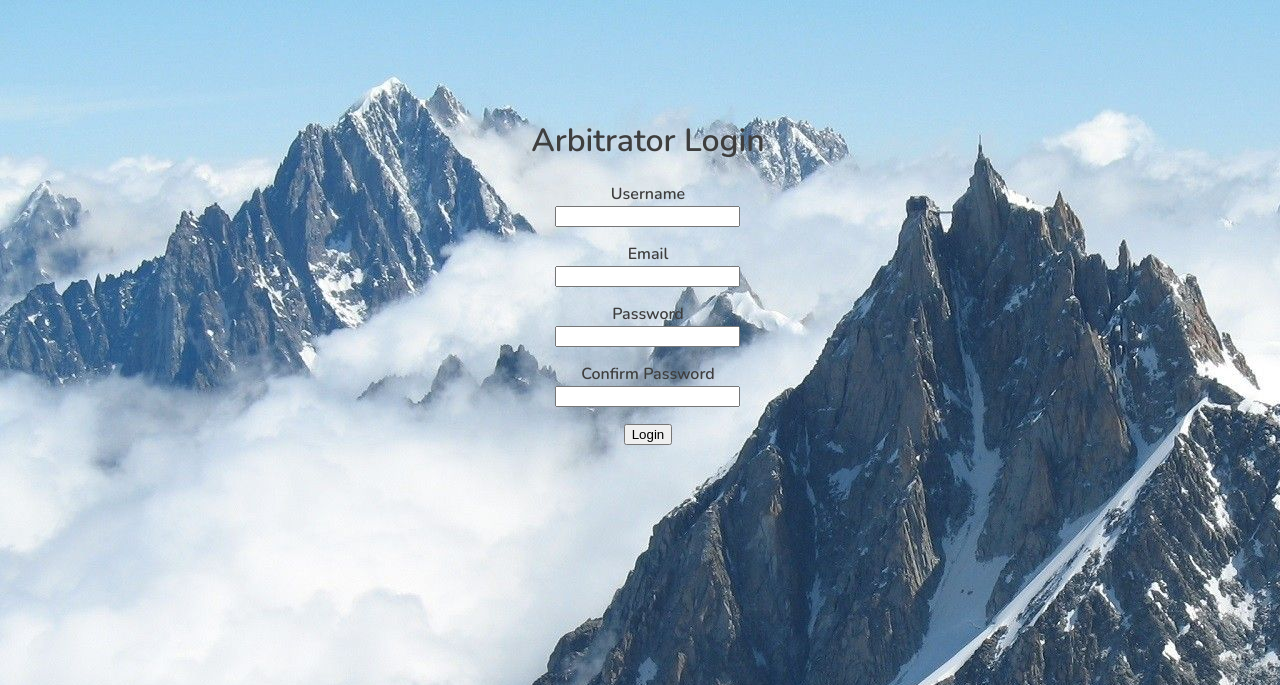
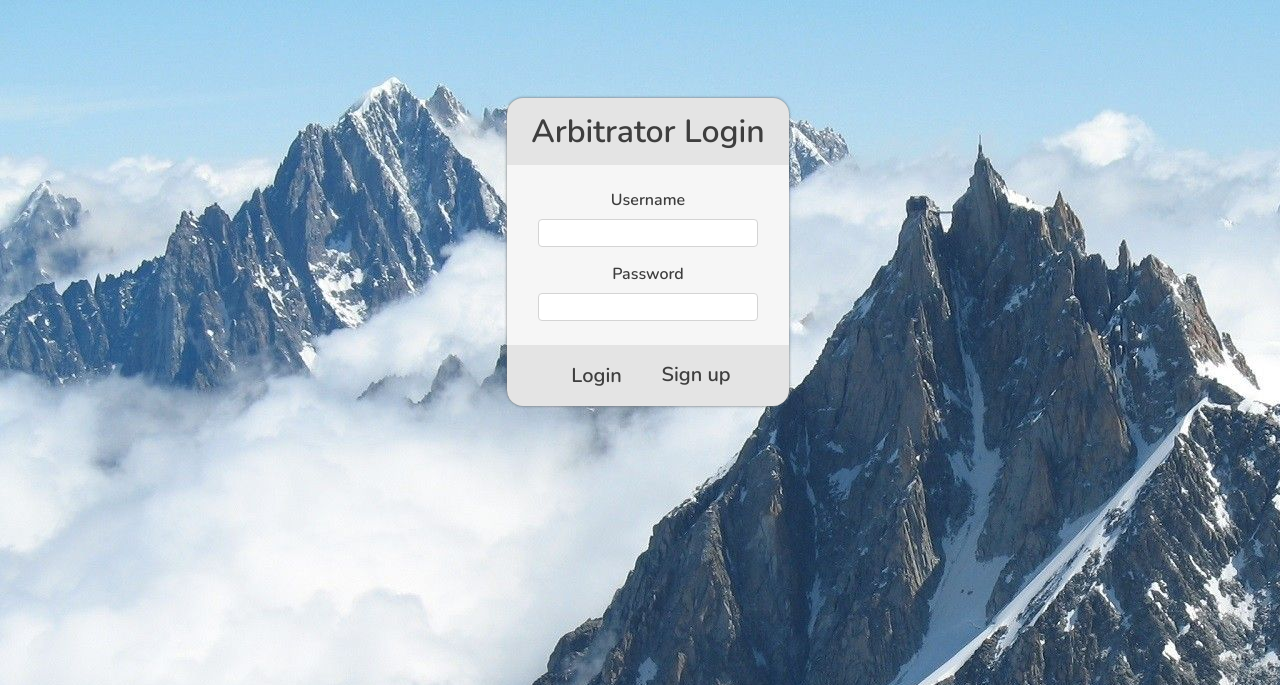
Before and after one commit to Winternight9/Arbitrator, a Django app: page /arbitrator/login/ in a window 1280 px wide. Shown: the top 685 px of the page. Run offline with Django 3.2, Linux system fonts and the light colour scheme.

Commit message:
created loginview and registerview ui

```diff
--- /dev/null
+++ b/arbitrator/forms/LoginForm.py
@@ -0,0 +1,37 @@
+import sys
+
+
+from django import forms
+from django.contrib.auth.forms import AuthenticationForm
+from django.utils.safestring import mark_safe
+
+
+class LoginForm(AuthenticationForm):
+    def __init__(self, *args, **kwargs):
+        super(LoginForm, self).__init__(*args, **kwargs)
+        self.label_suffix = ""
+
+    username = forms.CharField(
+        max_length=14,
+        min_length=1,
+        strip=True,
+        widget=forms.TextInput(
+            attrs={
+                'class': 'input',
+                'id': 'username-field'
+            }
+        ),
+        label=mark_safe("Username</br>"))
+
+    password = forms.CharField(
+        max_length=14,
+        min_length=6,
+        widget=forms.PasswordInput(
+            attrs={
+                'class': 'input',
+                'id': 'password-field'
+            }),
+        label=mark_safe("Password</br>"))
+
+
+sys.modules[__name__] = LoginForm
--- a/arbitrator/forms/RegistrationForm.py
+++ b/arbitrator/forms/RegistrationForm.py
@@ -3,9 +3,10 @@ import sys
 from django import forms
 from django.contrib.auth.models import User
 from django.utils.safestring import mark_safe
+from django.contrib.auth.forms import UserCreationForm
 
 
-class RegistrationForm(forms.Form):
+class RegistrationForm(UserCreationForm):
     def __init__(self, *args, **kwargs):
         super().__init__(*args, **kwargs)
         self.label_suffix = ""
@@ -31,7 +32,7 @@ class RegistrationForm(forms.Form):
         ),
         label=mark_safe("Email</br>"))
 
-    password = forms.CharField(
+    password1 = forms.CharField(
         max_length=14,
         min_length=6,
         widget=forms.PasswordInput(
@@ -41,7 +42,7 @@ class RegistrationForm(forms.Form):
             }),
         label=mark_safe("Password</br>"))
 
-    confirm_password = forms.CharField(
+    password2 = forms.CharField(
         max_length=14,
         min_length=6,
         widget=forms.PasswordInput(
@@ -56,8 +57,8 @@ class RegistrationForm(forms.Form):
         fields = [
             'username',
             'email',
-            'password',
-            'confirm_password'
+            'password1',
+            'password2'
         ]
 
 
--- a/arbitrator/static/css/index.css
+++ b/arbitrator/static/css/index.css
@@ -26,6 +26,7 @@
   font-size: 22px;
   text-decoration: none;
   color: #3e3e3e;
+  cursor: pointer;
 }
 
 .frame {
@@ -40,12 +41,12 @@
 #logo {
   margin: 12px 0;
   font-size: 56px;
+  cursor: default;
 }
 
 #description {
   margin: 8px 0 0 0;
-
-  text-indent: 16%;
+  text-indent: 8%;
   text-align: start;
   padding: 12px 24px;
   background: #f6f6f6;
--- a/arbitrator/static/css/login.css
+++ b/arbitrator/static/css/login.css
@@ -7,3 +7,65 @@
 .center {
   margin: 0 auto;
 }
+
+.frame {
+  text-align: center;
+  background: #e4e4e4;
+  box-shadow: 0 0 3px rgb(104, 104, 104);
+  border-radius: 16px;
+}
+
+#logo {
+  margin: 12px 24px;
+  cursor: default;
+}
+
+.message {
+  font-size: 12px;
+  color: red;
+  cursor: default;
+}
+
+.input {
+  margin-top: 8px;
+  border-radius: 4px;
+  width: 90%;
+  border: solid 1px #d4d4d4;
+  font-size: 16px;
+  padding: 4px;
+}
+
+.input-container {
+  background: #f6f6f6;
+  padding: 8px 24px;
+}
+
+.button {
+  background: none;
+  text-align: center;
+  margin: 16px 0;
+  position: inherit;
+  border-radius: 5px;
+  border: 0;
+  transition: transform 0.2s;
+  font-family: "Nunito", sans-serif;
+  font-size: 20px;
+  color: #3e3e3e;
+}
+
+.button:hover {
+  transform: scale(1.01);
+  cursor: pointer;
+}
+
+.button-frame {
+  display: flex;
+  justify-content: center;
+}
+
+#sign-up {
+  margin-left: 12%;
+  text-decoration: none;
+  color: #3e3e3e;
+  cursor: pointer;
+}
--- a/arbitrator/templates/arbitrator/index.html
+++ b/arbitrator/templates/arbitrator/index.html
@@ -14,7 +14,7 @@
   <div class="container">
     <div class="frame center">
       <h1 id="logo">Arbitrator</h1>
-      <p id="description" style="text-indent:1cm;">
+      <p id="description">
         This application provides a customizable web-based evaluation form with
         data summarization and status reporting. Event organizers can create a
         custom form for their event containing a list of entrants and a set of
@@ -22,7 +22,7 @@
         on ratings. There may optionally be space for entering comments.
       </p>
       <button id="login-button" class="button" type="button">
-        <a class="login" href=" {% url "arbitrator:login" %}">
+        <a class="login" href="{% url "arbitrator:login" %}">
           Login/Signup
         </a>
       </button>
--- a/arbitrator/templates/arbitrator/login.html
+++ b/arbitrator/templates/arbitrator/login.html
@@ -12,13 +12,23 @@
 
 {% block content %}
   <div class="container">
-    <div class="center">
-      <h1>Arbitrator Login</h1>
+    <div class="frame center">
+        <h1 id="logo">Arbitrator Login</h1>
+      {% if messages %}
+        {% for msg in messages %}
+          <p class="message">{{msg}}</p>
+        {% endfor %}
+      {% endif %}
       <form method="POST">
+        <div class="input-container">
           {% csrf_token %}
           {{ form.as_p }}
-          <button type="submit">Login</button>
-      </form>
+        </div>
+        <div class="button-frame">
+          <button class="button" type="submit">Login</button>
+          <a class="button" id="sign-up" href="{% url "arbitrator:registration" %}">Sign up</a>
+        </div>
+        </form>
     </div>
   </div>
 {% endblock %}
--- /dev/null
+++ b/arbitrator/templates/arbitrator/test.html
@@ -0,0 +1 @@
+Success
--- a/arbitrator/urls.py
+++ b/arbitrator/urls.py
@@ -1,12 +1,13 @@
 from django.urls import path
 
 from django.urls import include
-from .views import index_view, login_view, registration_view
+from .views import indexView, loginView, registrationView,test
 
 app_name = 'arbitrator'
 
 urlpatterns = [
-    path('', index_view, name='index'),
-    path('login/', login_view, name='login'),
-    path('register/', registration_view, name='registration'),
+    path('', indexView, name='index'),
+    path('login/', loginView, name='login'),
+    path('register/', registrationView, name='registration'),
+    path('test/', test, name='test'),
 ]
--- a/arbitrator/views/index_view.py
+++ b/arbitrator/views/indexView.py
@@ -3,8 +3,8 @@ import sys
 from django.shortcuts import render, reverse, redirect
 
 
-def index_view(request):
+def indexView(request):
     return render(request, 'arbitrator/index.html')
 
 
-sys.modules[__name__] = index_view
+sys.modules[__name__] = indexView
--- /dev/null
+++ b/arbitrator/views/loginView.py
@@ -0,0 +1,32 @@
+import sys
+
+from django.shortcuts import render, reverse, redirect
+from django.contrib.auth import authenticate, login
+from django.contrib import messages
+
+from ..forms import LoginForm
+
+
+def loginView(request):
+    if request.method == "POST":
+        username = request.POST["username"]
+        password = request.POST["password"]
+
+        user = authenticate(request, username=username, password=password)
+
+        if user is not None:
+            login(request, user)
+
+            return redirect(reverse("arbitrator:test"))
+        else:
+            messages.error(request, f"Username or password is not valid")
+
+    form = LoginForm()
+    context = {
+        'form':  form
+    }
+
+    return render(request, 'arbitrator/login.html', context)
+
+
+sys.modules[__name__] = loginView
--- a/arbitrator/views/login_view.py
+++ b/arbitrator/views/registrationView.py
@@ -4,13 +4,13 @@ from django.shortcuts import render, reverse, redirect
 from ..forms import RegistrationForm
 
 
-def login_view(request):
+def registrationView(request):
     form = RegistrationForm()
     context = {
         'form':  form
     }
 
-    return render(request, 'arbitrator/login.html', context)
+    return render(request, 'arbitrator/registration.html', context)
 
 
-sys.modules[__name__] = login_view
+sys.modules[__name__] = registrationView
--- a/mysite/settings.py
+++ b/mysite/settings.py
@@ -106,7 +106,7 @@ AUTH_PASSWORD_VALIDATORS = [
 
 LANGUAGE_CODE = 'en-us'
 
-TIME_ZONE = 'UTC'
+TIME_ZONE = 'Asia/Bangkok'
 
 USE_I18N = True
 
```
Also changed, not shown: arbitrator/templates/arbitrator/registration.html (+14 -5 lines), arbitrator/views/registration_view.py (deleted, +0 -16 lines), arbitrator/views/test.py (added, +10 -0 lines).
